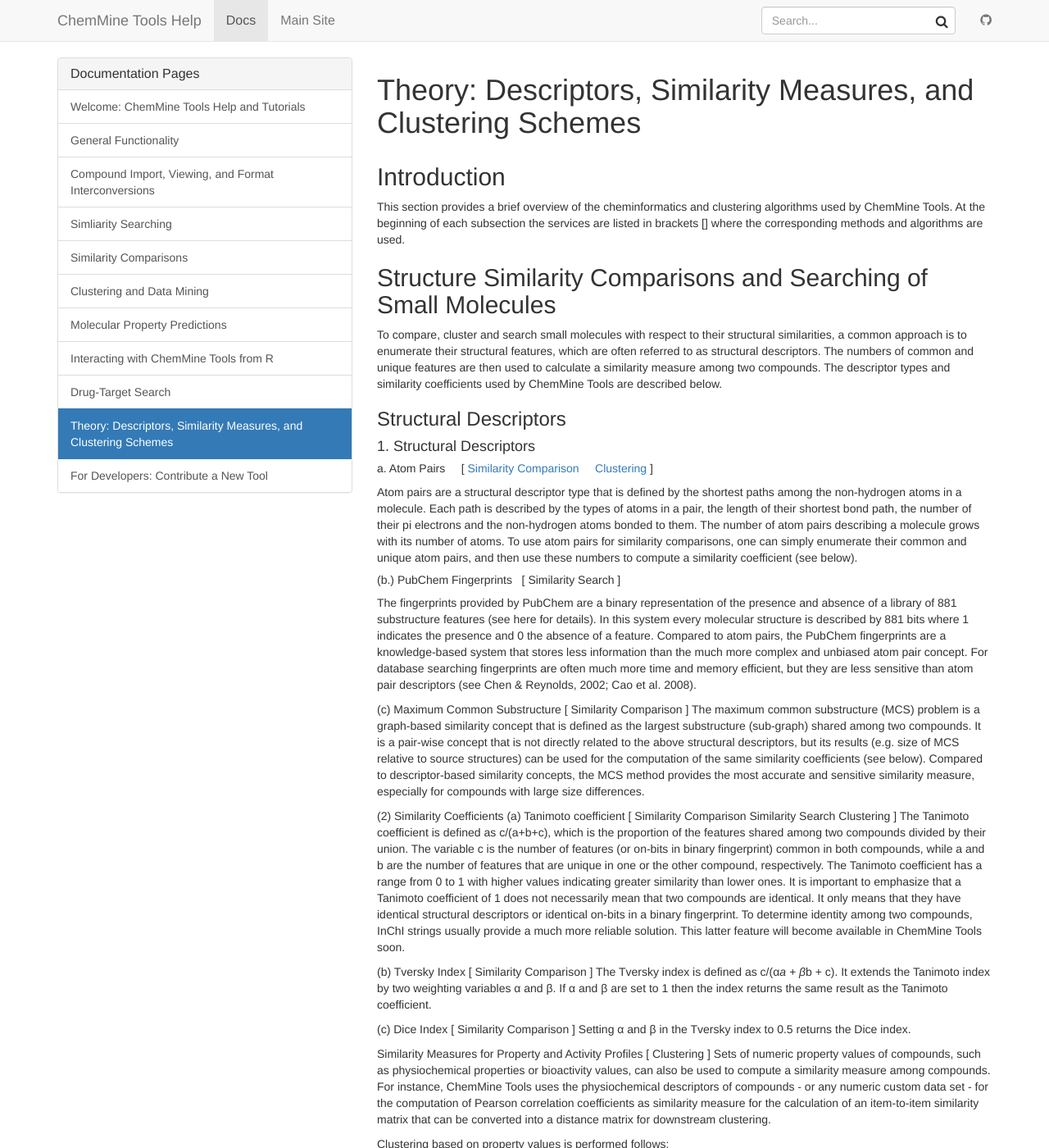
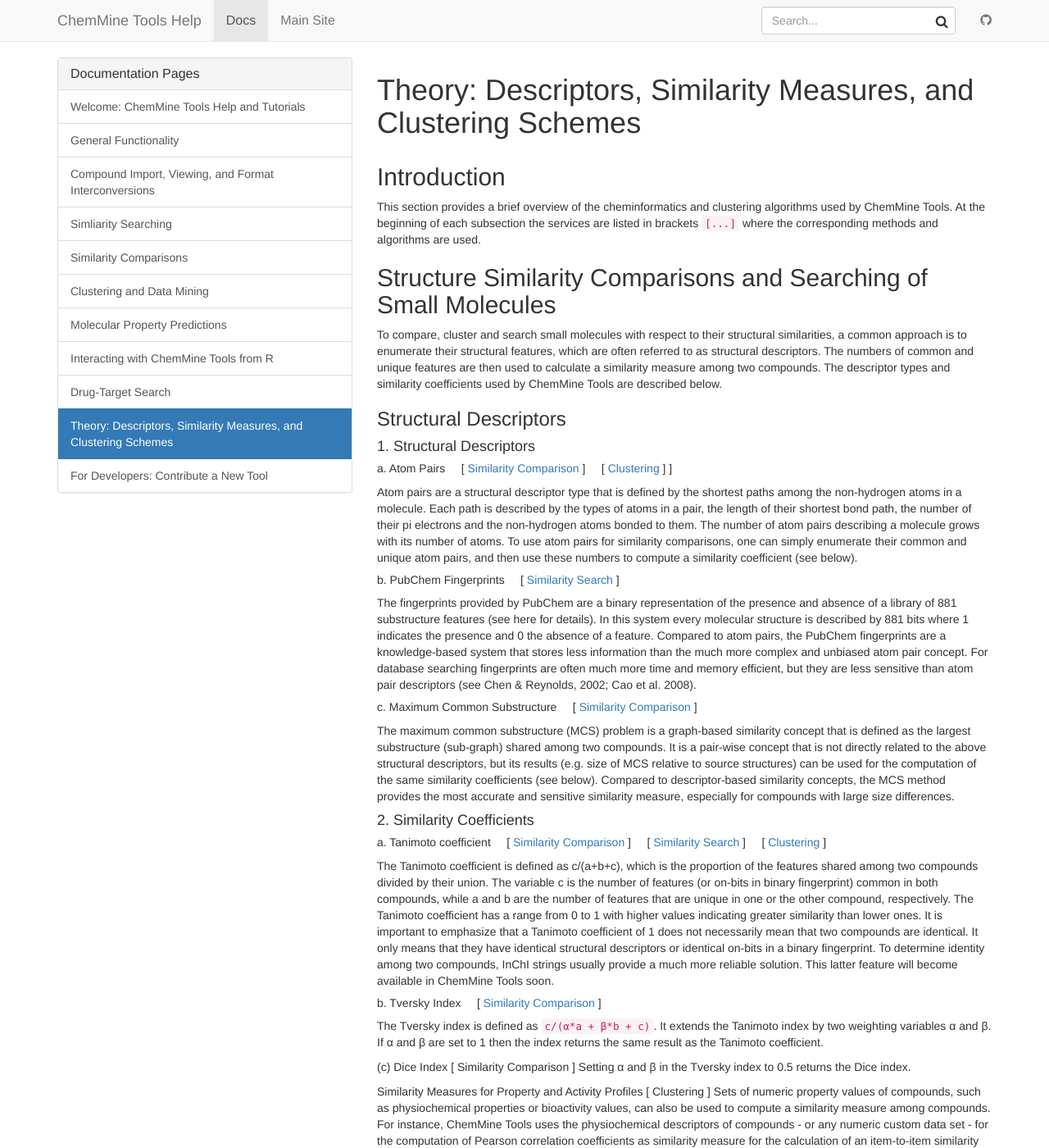
Before and after one commit to girke-lab/chemminetools-docs, a Jekyll site: the page built from _docs/theory.md, in a window 1280 px wide and 1400 px high. Shown: the whole window at 82% size. Built offline with Jekyll 4.4.1, drawn with Linux system fonts in a browser that asks for light colours; part of the change alters nothing that is shown.

```diff
--- a/_docs/theory.md
+++ b/_docs/theory.md
@@ -5,7 +5,7 @@ permalink: /docs/theory/
 
 ## Introduction
 
-This section provides a brief overview of the cheminformatics and clustering algorithms used by ChemMine Tools. At the beginning of each subsection the services are listed in brackets [] where the corresponding methods and algorithms are used.
+This section provides a brief overview of the cheminformatics and clustering algorithms used by ChemMine Tools. At the beginning of each subsection the services are listed in brackets `[...]` where the corresponding methods and algorithms are used.
 
 ## Structure Similarity Comparisons and Searching of Small Molecules
 
@@ -15,26 +15,26 @@ To compare, cluster and search small molecules with respect to their structural
 
 #### 1. Structural Descriptors
 
-##### a. Atom Pairs &nbsp; &nbsp; [   [Similarity Comparison](https://chemminetools.ucr.edu/similarity/)  &nbsp; &nbsp;  [Clustering](https://chemminetools.ucr.edu/myCompounds/addCompoundsNoneNone)   ]
+##### a. Atom Pairs &nbsp; &nbsp; [   [Similarity Comparison](https://chemminetools.ucr.edu/similarity/)   ] &nbsp; &nbsp; [   [Clustering](https://chemminetools.ucr.edu/tools/launch_job/Clustering/)   ]   ]
 
 Atom pairs are a structural descriptor type that is defined by the shortest paths among the non-hydrogen atoms in a molecule. Each path is described by the types of atoms in a pair, the length of their shortest bond path, the number of their pi electrons and the non-hydrogen atoms bonded to them. The number of atom pairs describing a molecule grows with its number of atoms. To use atom pairs for similarity comparisons, one can simply enumerate their common and unique atom pairs, and then use these numbers to compute a similarity coefficient (see below).
 
-##### (b.) PubChem Fingerprints &nbsp; [   Similarity Search   ]
+##### b. PubChem Fingerprints &nbsp; &nbsp; [   [Similarity Search](https://chemminetools.ucr.edu/eisearch/query/)   ]
 
 The fingerprints provided by PubChem are a binary representation of the presence and absence of a library of 881 substructure features (see here for details). In this system every molecular structure is described by 881 bits where 1 indicates the presence and 0 the absence of a feature. Compared to atom pairs, the PubChem fingerprints are a knowledge-based system that stores less information than the much more complex and unbiased atom pair concept. For database searching fingerprints are often much more time and memory efficient, but they are less sensitive than atom pair descriptors (see Chen & Reynolds, 2002; Cao et al. 2008).
 
-(c) Maximum Common Substructure
-[   Similarity Comparison   ]
+##### c. Maximum Common Substructure &nbsp; &nbsp; [   [Similarity Comparison](https://chemminetools.ucr.edu/similarity/)   ]
 The maximum common substructure (MCS) problem is a graph-based similarity concept that is defined as the largest substructure (sub-graph) shared among two compounds. It is a pair-wise concept that is not directly related to the above structural descriptors, but its results (e.g. size of MCS relative to source structures) can be used for the computation of the same similarity coefficients (see below). Compared to descriptor-based similarity concepts, the MCS method provides the most accurate and sensitive similarity measure, especially for compounds with large size differences.
 
-(2) Similarity Coefficients
-(a) Tanimoto coefficient
-[   Similarity Comparison   Similarity Search   Clustering   ]
+#### 2. Similarity Coefficients
+
+##### a. Tanimoto coefficient &nbsp; &nbsp; [   [Similarity Comparison](https://chemminetools.ucr.edu/similarity/)   ] &nbsp; &nbsp; [   [Similarity Search](https://chemminetools.ucr.edu/eisearch/query/)   ] &nbsp; &nbsp; [   [Clustering](https://chemminetools.ucr.edu/tools/launch_job/Clustering/)   ]
+
 The Tanimoto coefficient is defined as c/(a+b+c), which is the proportion of the features shared among two compounds divided by their union. The variable c is the number of features (or on-bits in binary fingerprint) common in both compounds, while a and b are the number of features that are unique in one or the other compound, respectively. The Tanimoto coefficient has a range from 0 to 1 with higher values indicating greater similarity than lower ones. It is important to emphasize that a Tanimoto coefficient of 1 does not necessarily mean that two compounds are identical. It only means that they have identical structural descriptors or identical on-bits in a binary fingerprint. To determine identity among two compounds, InChI strings usually provide a much more reliable solution. This latter feature will become available in ChemMine Tools soon.
 
-(b) Tversky Index
-[   Similarity Comparison   ]
-The Tversky index is defined as c/(α*a + β*b + c). It extends the Tanimoto index by two weighting variables α and β. If α and β are set to 1 then the index returns the same result as the Tanimoto coefficient.
+##### b. Tversky Index &nbsp; &nbsp; [   [Similarity Comparison](https://chemminetools.ucr.edu/similarity/)   ]
+
+The Tversky index is defined as `c/(α*a + β*b + c)`. It extends the Tanimoto index by two weighting variables α and β. If α and β are set to 1 then the index returns the same result as the Tanimoto coefficient.
 
 (c) Dice Index
 [   Similarity Comparison   ]
```
